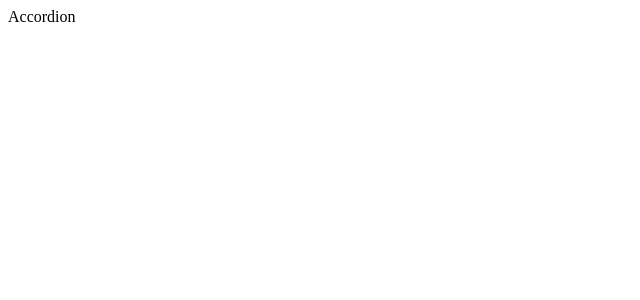
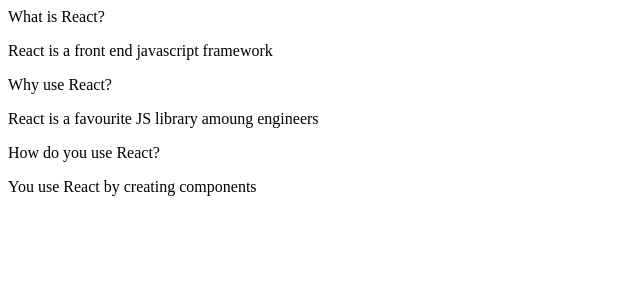
Before and after one commit to ibrahimnd2000/widget, a React (Create React App) app: page / in a window 1280 px wide. Shown: the top 300 px of the page, without its empty margins (0-640 px from the left). Built offline with nearby package versions, Linux system fonts and the light colour scheme.

Commit message:
Added renderedItem

```diff
--- a/src/components/Accordion.js
+++ b/src/components/Accordion.js
@@ -1,7 +1,20 @@
 import React from 'react';
 
-const Accordion = (props) => {
-  return <div>Accordion</div>;
+const Accordion = ({ items }) => {
+  const renderedItems = items.map((item) => {
+    return (
+      <div key={item.title}>
+        <div className='title active'>
+          <i className='dropdown icon' />
+          {item.title}
+        </div>
+        <div className='content active'>
+          <p>{item.content}</p>
+        </div>
+      </div>
+    );
+  });
+  return <div>{renderedItems}</div>;
 };
 
 export default Accordion;
```
